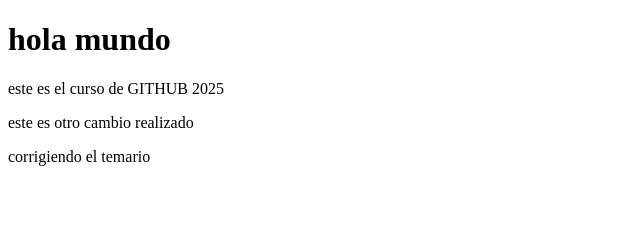
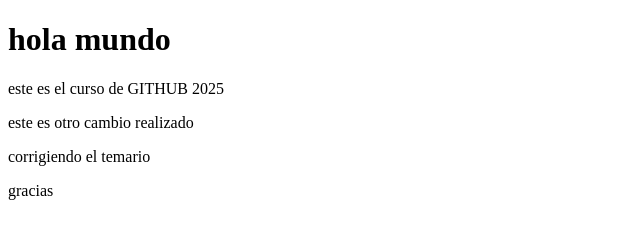
Before and after one commit to albaluna85/mi-proyecto, a plain HTML site: page index.html in a window 1280 px wide. Shown: the full height of the page, 0-640 px from the left. Drawn offline with Linux system fonts and the light colour scheme.

Commit message:
agradecimiento

```diff
--- a/index.html
+++ b/index.html
@@ -11,6 +11,7 @@
     <p>este es el curso de GITHUB 2025</p>
     <p>este es otro cambio realizado</p>
     <p>corrigiendo el temario</p>
+    <p>gracias</p>
 
 </body>
 </html>
```
